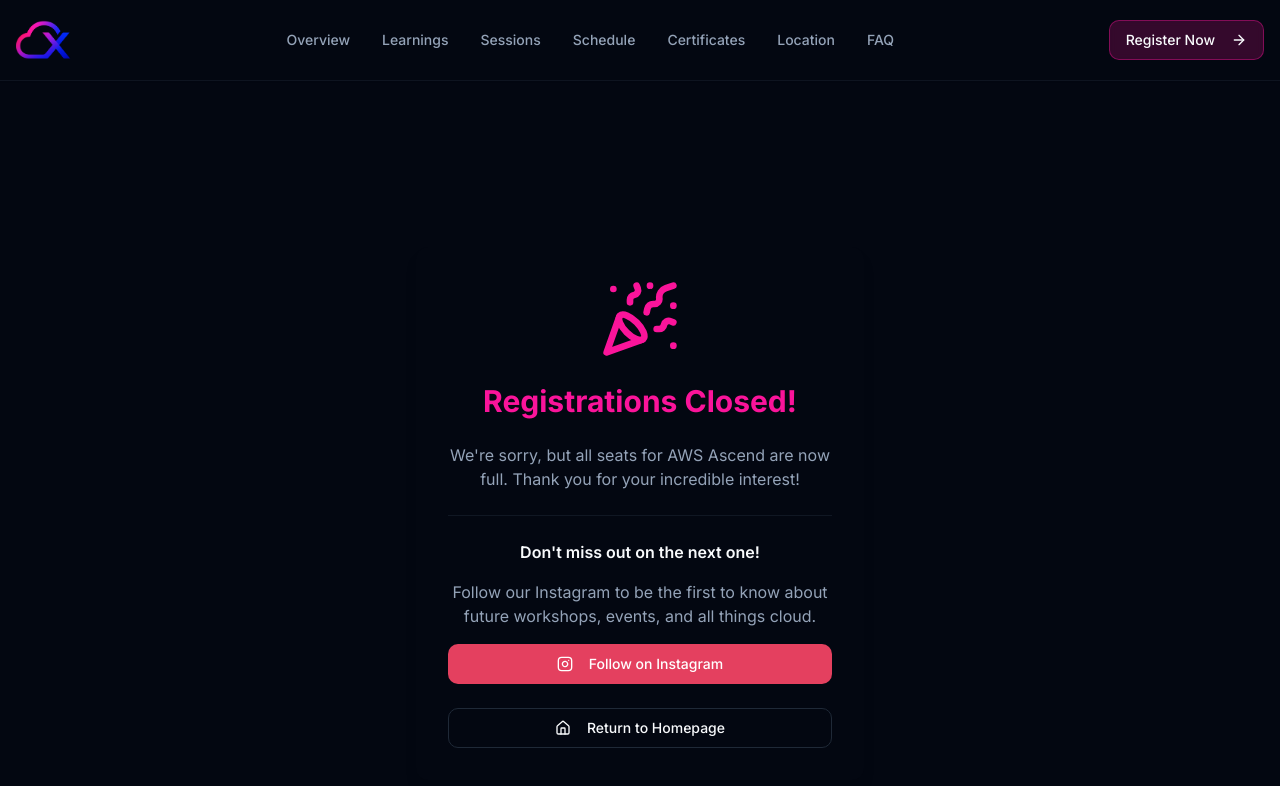
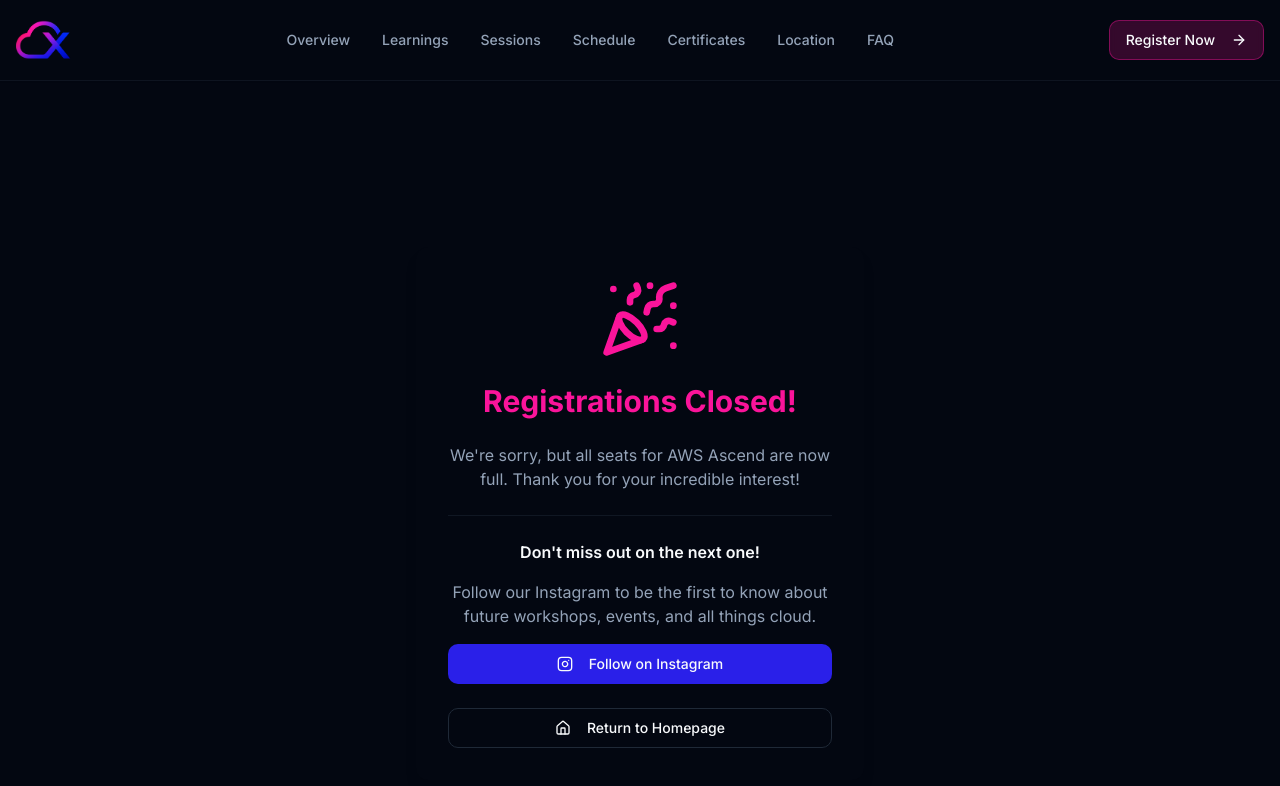
Before and after one commit to jhingalala1234/CloudX-Ascend, a Next.js app: page /registrations-closed in a window 1280 px wide. Shown: the top 786 px of the page. Built offline with nearby package versions, Linux system fonts and the light colour scheme.

Commit message:
make follow on instagram as blue button of theme colour

```diff
--- a/src/app/registrations-closed/page.tsx
+++ b/src/app/registrations-closed/page.tsx
@@ -30,7 +30,7 @@
                     <p className="text-muted-foreground">
                         Follow our Instagram to be the first to know about future workshops, events, and all things cloud.
                     </p>
-                    <Button asChild className="w-full bg-[#E4405F] hover:bg-[#E4405F]/90 text-white">
+                    <Button asChild className="w-full" variant="accent">
                         <Link href="https://www.instagram.com/cloudx.srmist/" target="_blank" rel="noopener noreferrer">
                             <Instagram className="mr-2 h-5 w-5" />
                             Follow on Instagram
--- a/src/components/ui/button.tsx
+++ b/src/components/ui/button.tsx
@@ -20,6 +20,7 @@
         ghost: "hover:bg-accent hover:text-accent-foreground",
         link: "text-primary underline-offset-4 hover:underline",
         glass: "bg-primary/20 border border-primary/40 backdrop-blur-sm text-primary-foreground hover:bg-primary/30 transition-all duration-300 ease-in-out",
+        accent: "bg-accent text-accent-foreground hover:bg-accent/90",
       },
       size: {
         default: "h-10 px-4 py-2",
```
